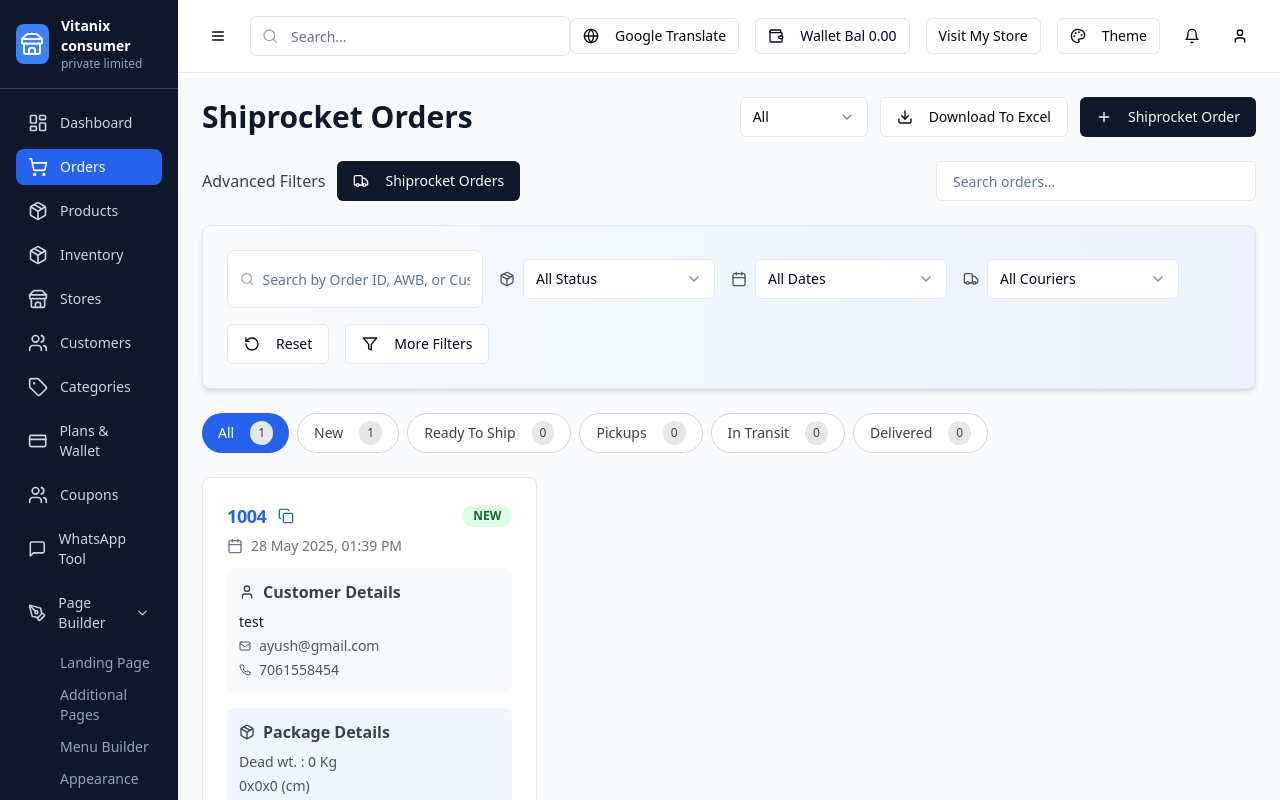
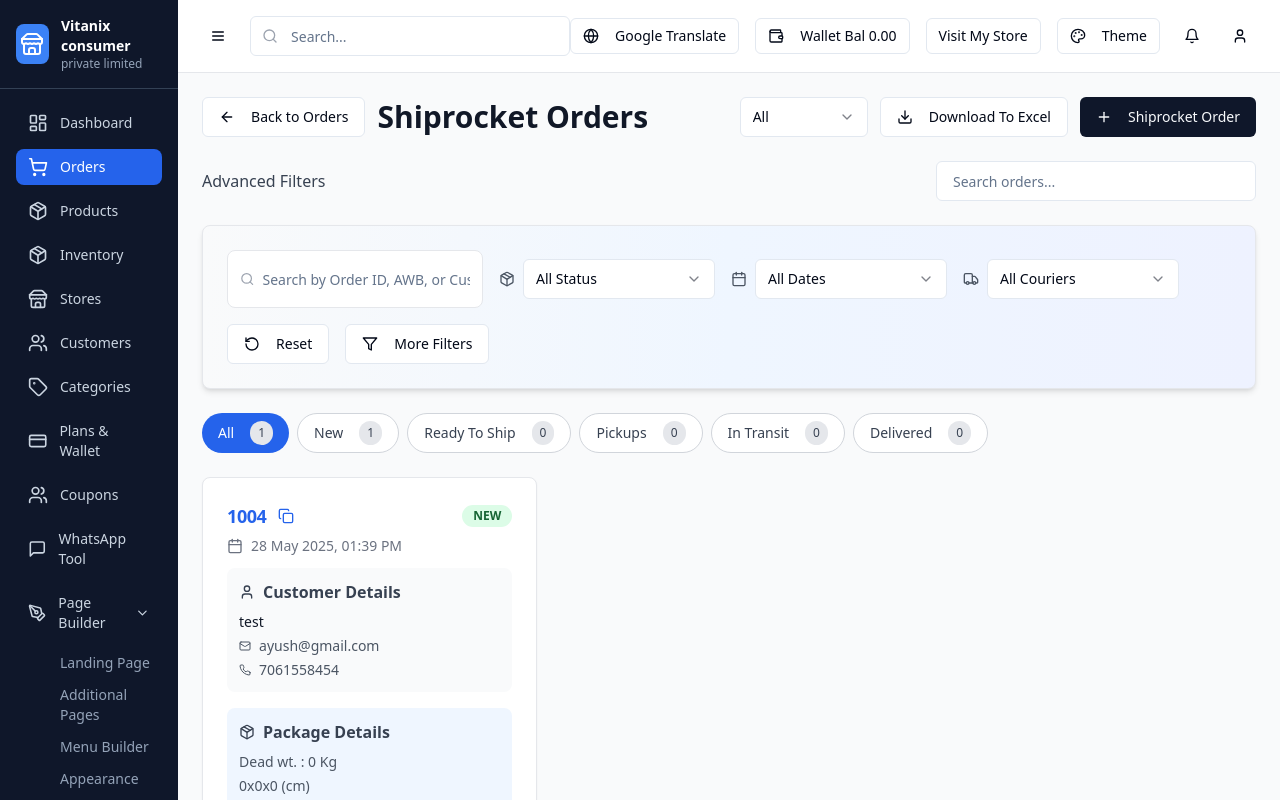
Before and after one commit to krishnan-naranapatty/zupain-storefront-hub, a React (Vite) app: page /orders in a window 1280 px wide. Both pictures are taken after a click on the button "Shiprocket Orders". Shown: the top 800 px of the page. Built offline with nearby package versions, Linux system fonts and the light colour scheme.

Commit message:
Add back to main orders page functionality
Added a "Back to Orders" button or link to the Shiprocket Orders view to allow navigation back to the main Orders page.

```diff
--- a/src/components/OrdersHeader.tsx
+++ b/src/components/OrdersHeader.tsx
@@ -1,6 +1,6 @@
 
 import React from 'react';
-import { Download, Plus, Truck } from 'lucide-react';
+import { Download, Plus, Truck, ArrowLeft } from 'lucide-react';
 import { Button } from '@/components/ui/button';
 import { Input } from '@/components/ui/input';
 import { Select, SelectContent, SelectItem, SelectTrigger, SelectValue } from '@/components/ui/select';
@@ -14,9 +14,21 @@ const OrdersHeader = ({ showShiprocketOrders = false, onToggleShiprocketOrders }
   return (
     <div className="space-y-6">
       <div className="flex items-center justify-between">
+        <div className="flex items-center space-x-3">
+          {showShiprocketOrders && (
+            <Button
+              variant="outline"
+              onClick={onToggleShiprocketOrders}
+              className="flex items-center space-x-2"
+            >
+              <ArrowLeft className="w-4 h-4" />
+              <span>Back to Orders</span>
+            </Button>
+          )}
           <h1 className="text-3xl font-bold text-gray-900">
             {showShiprocketOrders ? 'Shiprocket Orders' : 'Orders'}
           </h1>
+        </div>
         <div className="flex items-center space-x-3">
           <Select defaultValue="all">
             <SelectTrigger className="w-32">
@@ -43,14 +55,16 @@ const OrdersHeader = ({ showShiprocketOrders = false, onToggleShiprocketOrders }
         <div className="flex items-center space-x-3">
           <span className="text-gray-700 font-medium">Advanced Filters</span>
 
+          {!showShiprocketOrders && (
             <Button
-            variant={showShiprocketOrders ? "default" : "outline"}
+              variant="outline"
               onClick={onToggleShiprocketOrders}
               className="flex items-center space-x-2"
             >
               <Truck className="w-4 h-4" />
               <span>Shiprocket Orders</span>
             </Button>
+          )}
         </div>
 
         <div className="relative w-80">
```
Lines whose indentation alone changed are shown as unchanged.
